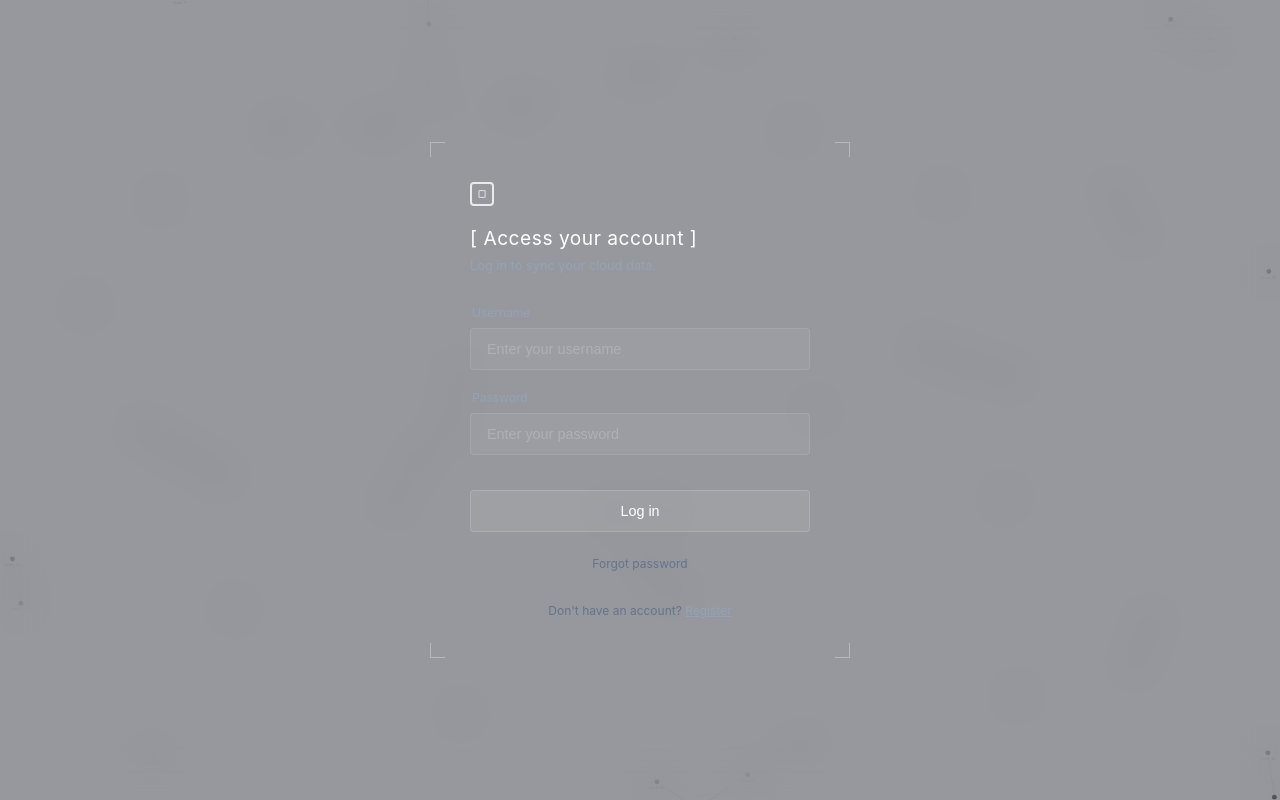
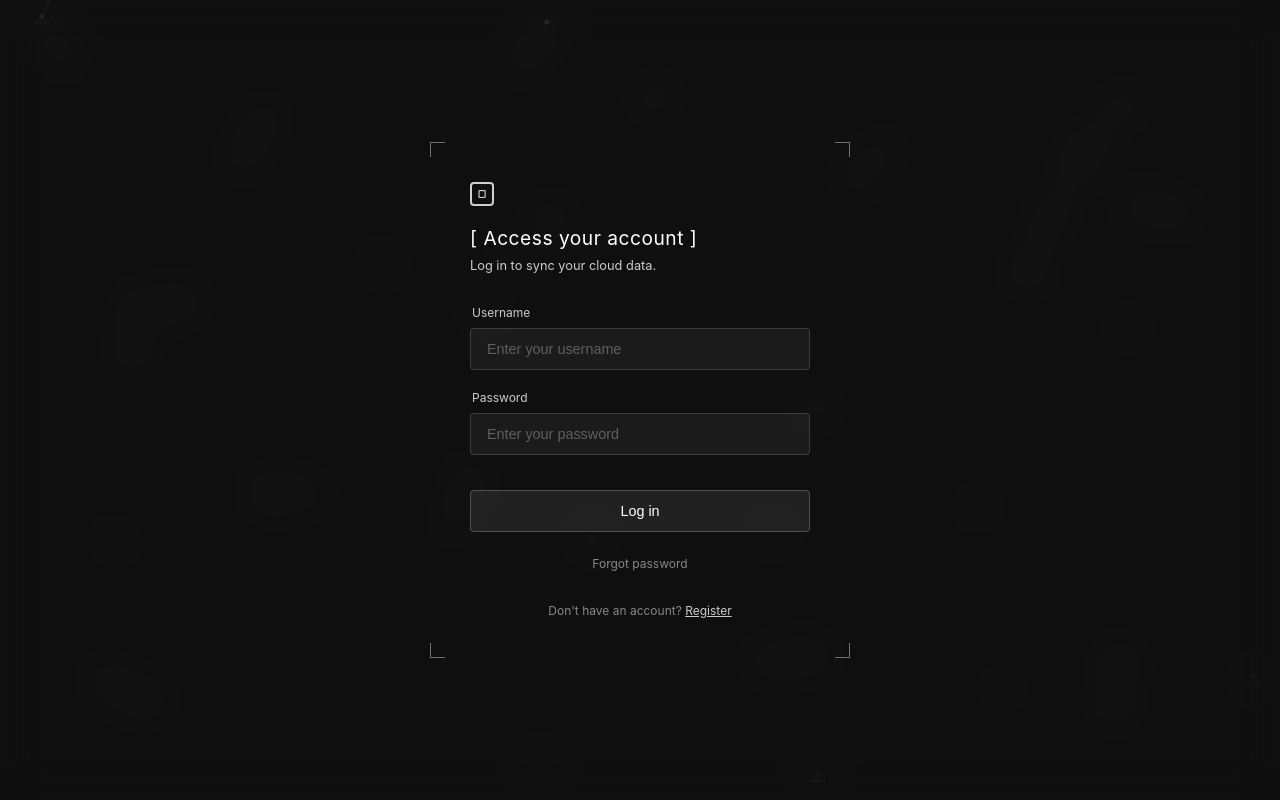
Before and after one commit to Giallo-co/kikiri, a React (Vite) app: page / in a window 1280 px wide. Built offline with nearby package versions, Linux system fonts and the light colour scheme.

Commit message:
Better login

```diff
--- a/src/App.tsx
+++ b/src/App.tsx
@@ -31,10 +31,13 @@ const generateInitialNodes = (count: number): GraphData => {
   const nodes: NodeDatum[] = [];
   const links: LinkDatum[] = [];
   for (let i = 0; i < count; i++) {
+    // Random grayscale shades
+    const v = Math.floor(Math.random() * 150) + 50;
+    const color = `rgb(${v},${v},${v})`;
     nodes.push({
       id: `initial-${i}`,
       name: `Node ${i}`,
-      color: '#444'
+      color: color
     });
   }
   for (let i = 0; i < count; i++) {
@@ -51,7 +54,7 @@ const generateInitialNodes = (count: number): GraphData => {
 export default function App() {
   const [isLoggedIn, setIsLoggedIn] = useState(false)
   const [isTransitioning, setIsTransitioning] = useState(false)
-  const [graphData, setGraphData] = useState<GraphData | null>(null)
+  const [graphData, setGraphData] = useState<GraphData | null>(() => generateInitialNodes(200))
   const [rawNodes, setRawNodes] = useState<RawNode[]>([])
   const [connected, setConnected] = useState(false)
   const [error, setError] = useState<string | null>(null)
@@ -368,12 +371,13 @@ export default function App() {
 
   useEffect(() => {
     if (!isLoggedIn) {
-      setGraphData(generateInitialNodes(200));
+      // Background nodes are initialized in state, but we ensure they stay if logged out
+      // (This can be empty or used to reset if needed)
     }
   }, [isLoggedIn]);
 
   return (
-    <div style={{ width: '100vw', height: '100vh', position: 'relative', overflow: 'hidden', backgroundColor: '#f0eeeb' }}>
+    <div style={{ width: '100vw', height: '100vh', position: 'relative', overflow: 'hidden', backgroundColor: '#111' }}>
 
       {(!isLoggedIn || isTransitioning) && (
         <Login onLogin={handleLoginSuccess} isTransitioning={isTransitioning} />
--- a/src/components/GraphView.tsx
+++ b/src/components/GraphView.tsx
@@ -150,12 +150,12 @@ export default function GraphView({ nodes, links, config, selectedId, onNodeClic
           currentExclusionRadiusRef.current = Math.max(targetRadius, currentExclusionRadiusRef.current - EXCLUSION_TRANSITION_SPEED)
         }
 
-        // Update mask visually
+        // Update mask visually - Only show if not suppressed
         if (maskCircleRef.current) {
-          maskCircleRef.current.attr('r', currentExclusionRadiusRef.current)
+          maskCircleRef.current.attr('r', isRadiusSuppressedRef.current ? 0 : currentExclusionRadiusRef.current)
         }
 
-        if (currentExclusionRadiusRef.current <= 0) return
+        if (currentExclusionRadiusRef.current <= 0 || isRadiusSuppressedRef.current) return
 
         const cx = width / 2
         const cy = visualCenterY
@@ -174,6 +174,12 @@ export default function GraphView({ nodes, links, config, selectedId, onNodeClic
       })
 
     simulation.on('tick', () => {
+      // Oscillate gravity between 90% and 110%
+      const time = Date.now() / 1000
+      const oscillation = 1 + Math.sin(time * 2) * 0.1 // oscillate +/- 10%
+      const centerForce = simulation.force<d3.ForceCenter<NodeDatum>>('center')
+      if (centerForce) centerForce.strength(config.centerForce * oscillation)
+
       if (linkSelectionRef.current) {
         linkSelectionRef.current
           .attr('x1', d => (d.source as any).x ?? 0)
--- a/src/components/Login/Login.css
+++ b/src/components/Login/Login.css
@@ -1,35 +1,35 @@
 :root {
-  /* Overlay & Glass Effect */
-  --login-overlay-bg: rgba(15, 23, 42, 0.4);
+  /* Overlay & Glass Effect - Neutral white/gray for no tint */
+  --login-overlay-bg: rgba(0, 0, 0, 0.1);
   --login-glass-blur: 20px;
 
-  /* Text Colors */
-  --login-text-main: #e2e8f0;
+  /* Text Colors - High contrast for the tech look */
+  --login-text-main: #ffffff;
   --login-text-title: #ffffff;
-  --login-text-subtitle: #94a3b8;
-  --login-text-muted: #64748b;
-  --login-text-error: #f87171;
+  --login-text-subtitle: #cccccc;
+  --login-text-muted: #888888;
+  --login-text-error: #ff4d4d;
 
   /* Decorative Elements */
-  --login-marker-color: rgba(255, 255, 255, 0.3);
+  --login-marker-color: rgba(255, 255, 255, 0.4);
 
-  /* Inputs */
+  /* Inputs - Glassy neutral */
   --login-input-bg: rgba(255, 255, 255, 0.05);
-  --login-input-border: rgba(255, 255, 255, 0.1);
+  --login-input-border: rgba(255, 255, 255, 0.15);
   --login-input-text: #ffffff;
-  --login-input-placeholder: rgba(255, 255, 255, 0.2);
+  --login-input-placeholder: rgba(255, 255, 255, 0.3);
   --login-input-focus-bg: rgba(255, 255, 255, 0.1);
-  --login-input-focus-border: rgba(255, 255, 255, 0.3);
+  --login-input-focus-border: rgba(255, 255, 255, 0.4);
 
   /* Button */
   --login-btn-bg: rgba(255, 255, 255, 0.08);
-  --login-btn-border: rgba(255, 255, 255, 0.15);
+  --login-btn-border: rgba(255, 255, 255, 0.2);
   --login-btn-text: #ffffff;
   --login-btn-hover-bg: rgba(255, 255, 255, 0.15);
 
   /* Links */
-  --login-link-color: #64748b;
-  --login-link-hover: #94a3b8;
+  --login-link-color: #888888;
+  --login-link-hover: #cccccc;
 }
 
 .login-container {
```
